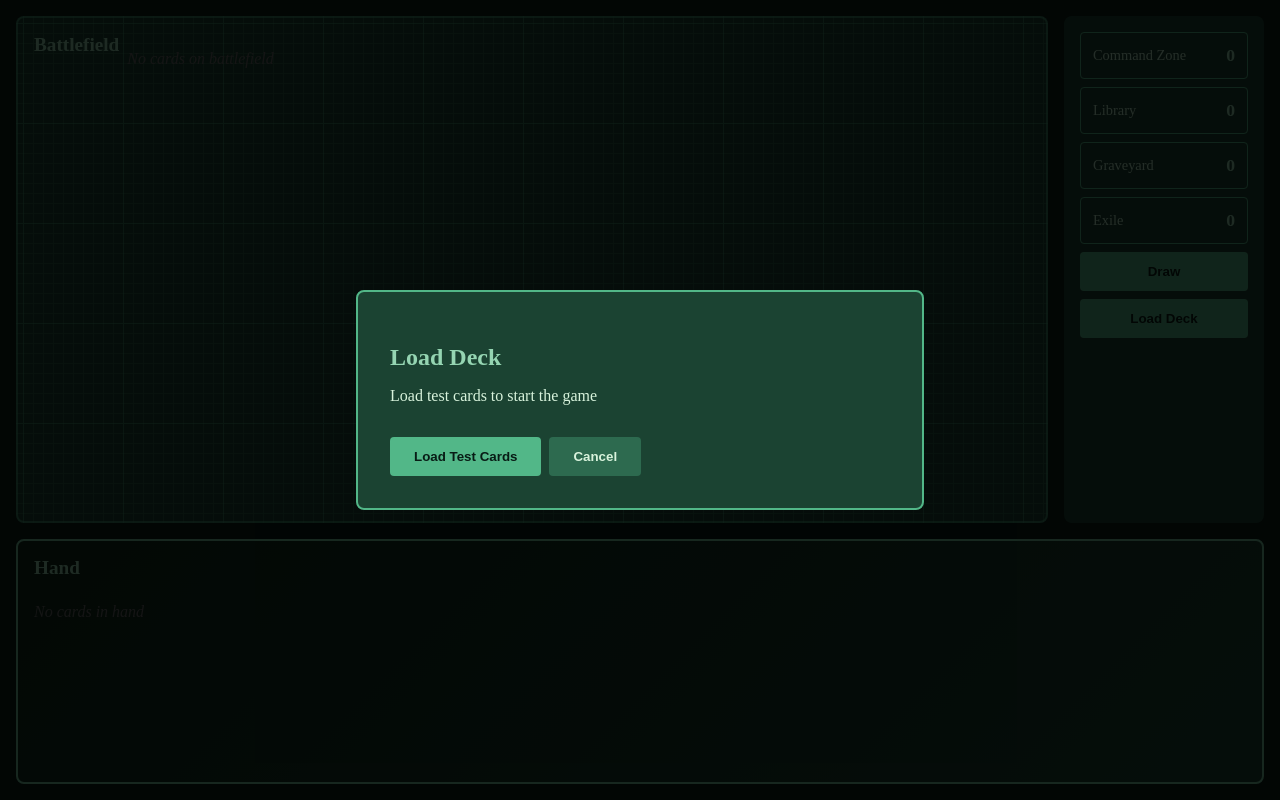
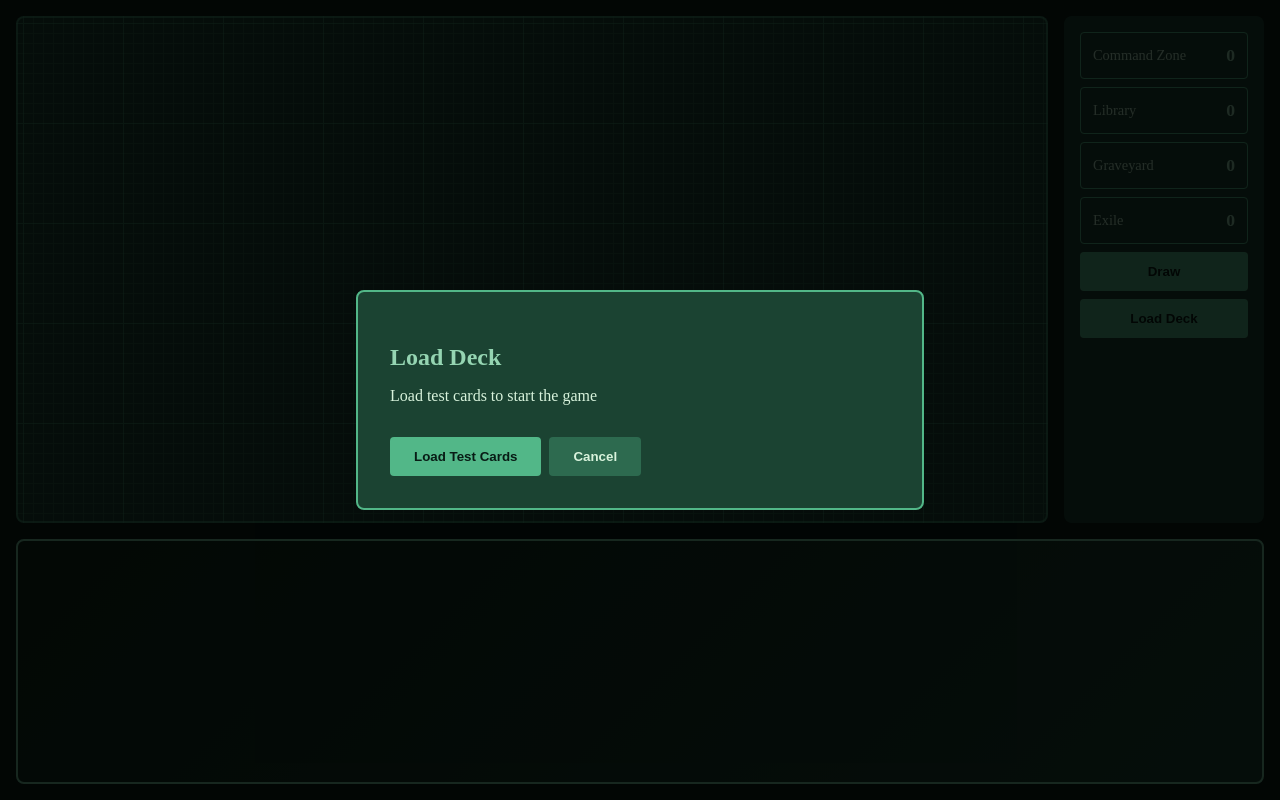
Before and after one commit to megajess/TheTownScryer, a Vue app: page / in a window 1280 px wide. Built offline with nearby package versions, Linux system fonts and the light colour scheme; the HTML template or start-up script is replaced by a standard one.

Commit message:
Remove zone labels, and empty messages

```diff
--- a/src/views/GameView/GameView.vue
+++ b/src/views/GameView/GameView.vue
@@ -29,14 +29,11 @@ const {
     <div class="game-layout">
         <!-- Battlefield -->
         <div class="battlefield" @dragover="handleDragOver" @drop="handleDrop('battlefield')">
-            <h3>Battlefield</h3>
             <div class="battlefield-cards">
                 <div v-for="card in game.battlefield" :key="card.id" class="card"
                     @contextmenu="handleContextMenu($event, card.id)">
                     <img :src="card.imageUrl" :alt="card.name" loading="lazy" />
                 </div>
-
-                <p v-if="game.battlefield.length === 0" class="empty">No cards on battlefield</p>
             </div>
         </div>
 
@@ -66,7 +63,6 @@ const {
 
         <!-- Hand -->
         <div class="hand-zone">
-            <h3>Hand</h3>
             <!-- Card Magnifier -->
             <div v-if="hoveredCard && isShiftPressed" class="card-magnifier">
                 <div class="magnifier-lens" :style="{
@@ -84,7 +80,6 @@ const {
                     <img :src="card.imageUrl" :alt="card.name" loading="lazy" />
                     <button @click="game.discard(card.id)" class="discard-btn">Discard</button>
                 </div>
-                <p v-if="game.hand.length === 0" class="empty">No cards in hand</p>
             </div>
         </div>
 
```
